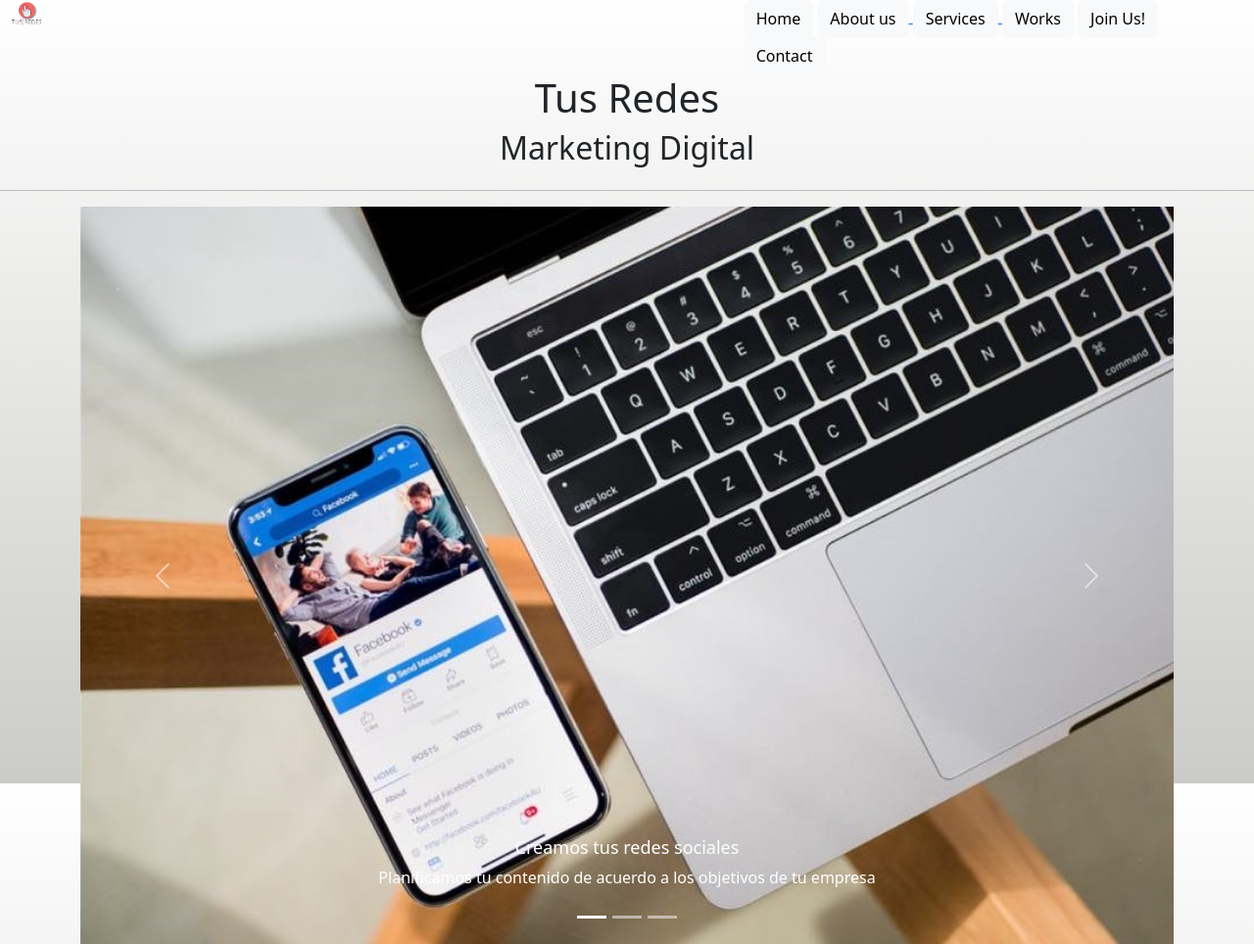
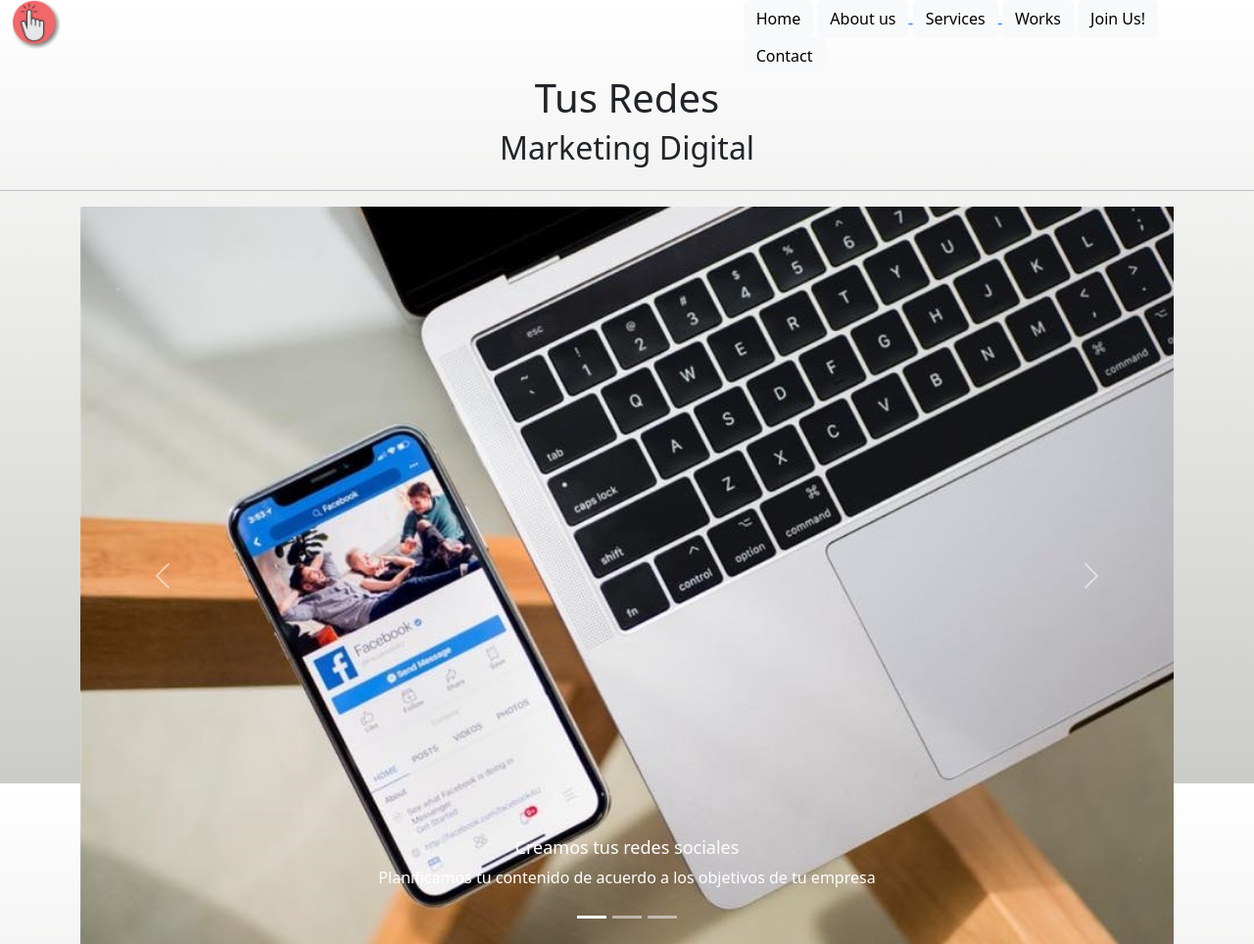
Before and after one commit to alejandramedrano/PFMedrano, a plain HTML site: page index.html in a window 1280 px wide. Shown: the top 964 px of the page at 98% size. Drawn offline with Linux system fonts and the light colour scheme.

Commit message:
Modificacion de archivo del logo y header

```diff
--- a/index.html
+++ b/index.html
@@ -18,7 +18,7 @@
 <div class="row">
 <div class="col-md-7 align-self-start" >
 <a class="navbar-brand" href="#">
-<img src="./assets/src/tusredestransparente.png" alt="Bootstrap" width="30" height="24">
+<img src="./assets/src/Logo transparente sin texto.png" alt="Bootstrap" width="50" height="50">
 </a>
 </div>
 <div class="col-md-5 justify-content-end d-flex">
```
Also changed, not shown: assets/src/Logo transparente sin texto.png (added).
